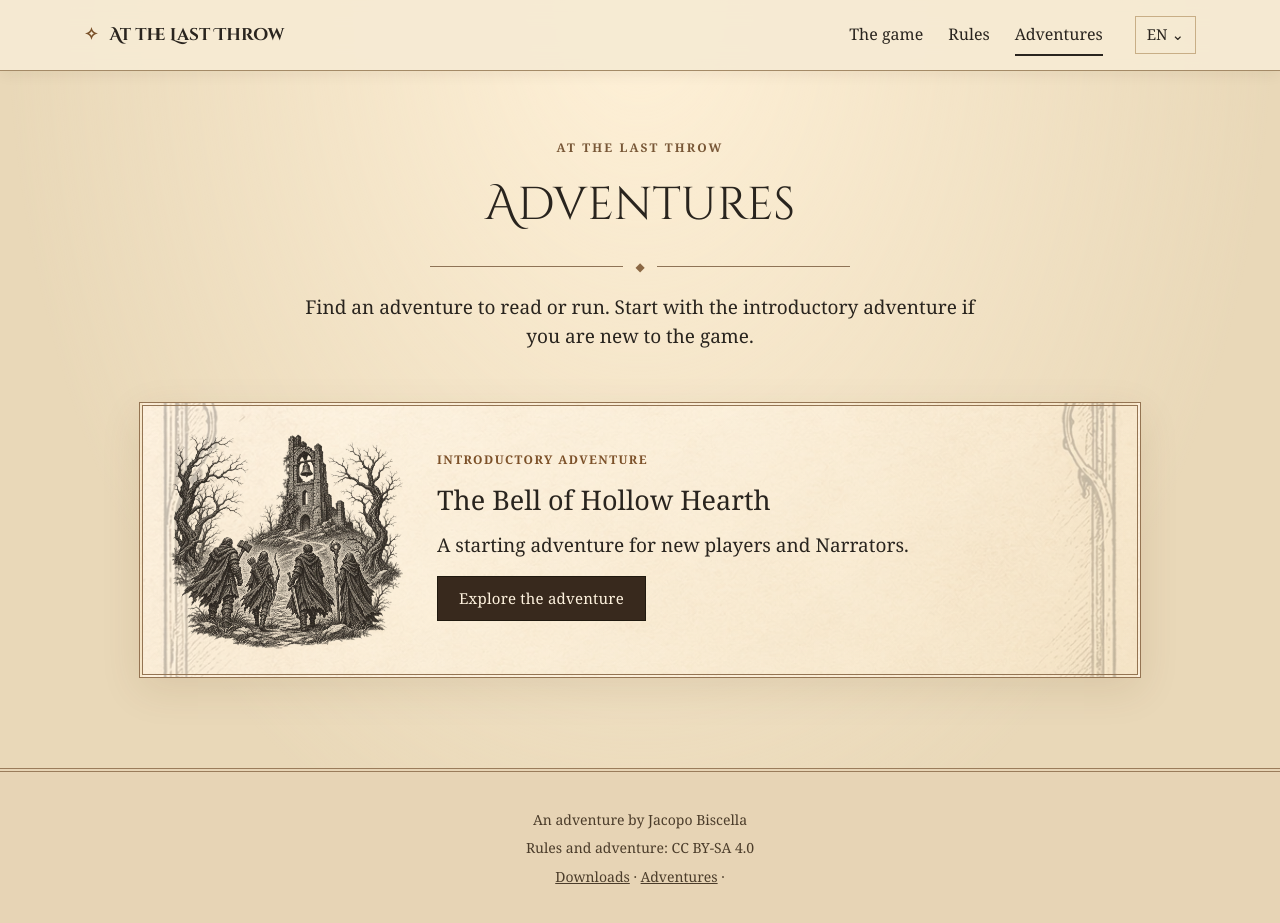
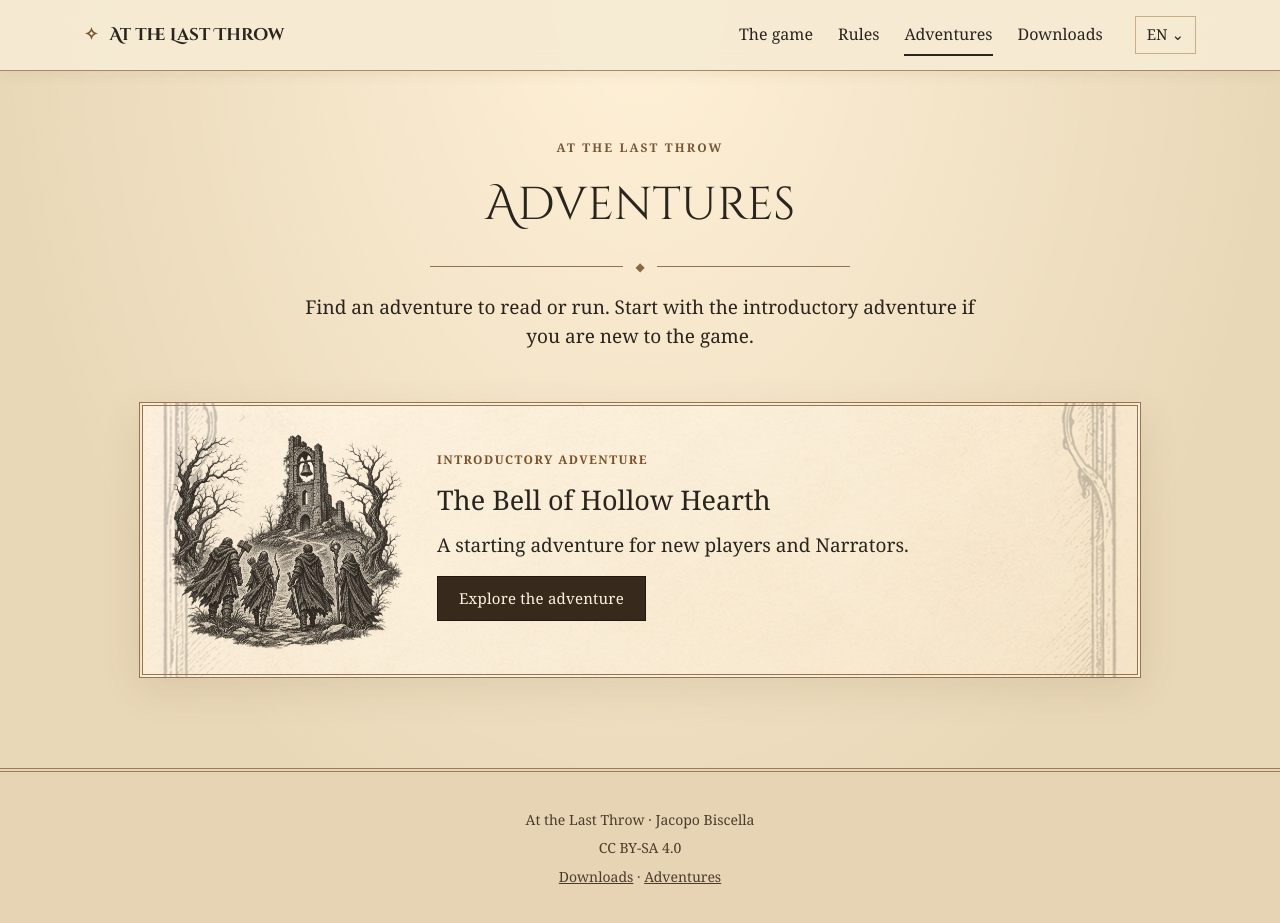
Before and after one commit to jbiscella/at-the-last-throw, a Jekyll site: the page built from docs/en/adventures/index.html, in a window 1280 px wide and 925 px high. Built offline with Jekyll 4.4.1, drawn with Linux system fonts in a browser that asks for light colours; some web fonts are replaced.

Commit message:
Fix adventure navigation accessibility, catalog attribution and review nits

```diff
--- a/docs/_layouts/catalog.html
+++ b/docs/_layouts/catalog.html
@@ -11,7 +11,7 @@
 <a href="{{ '/' | relative_url }}{{ page.lang }}/index.html">{{ c.home }}</a>
 <a href="{{ '/' | relative_url }}{{ page.lang }}/read/01.html">{{ c.rules }}</a>
 <a href="{{ '/' | relative_url }}{{ page.lang }}/adventures/index.html" {% if page.kind == 'adventures' %}aria-current="page"{% endif %}>{{ c.adventures }}</a>
-</nav>
+<a href="{{ '/' | relative_url }}{{ page.lang }}/downloads.html">{{ c.materials }}</a></nav>
 {% assign languages = 'en,it,fr,uk,de,es' | split: ',' %}{% assign language_names = 'English,Italiano,Français,Українська,Deutsch,Español' | split: ',' %}
 <details class="lang-nav"><summary aria-label="{{ ui.languages }}">{{ page.lang | upcase }} <span aria-hidden="true">⌄</span></summary><div>
 {% for lang in languages %}<a lang="{{ lang }}" hreflang="{{ lang }}" {% if lang == page.lang %}class="current"{% endif %} href="{{ '/' | relative_url }}{{ lang }}/{{ page.kind }}/index.html">{{ language_names[forloop.index0] }}</a>{% endfor %}
@@ -21,7 +21,7 @@
 <a href="{{ '/' | relative_url }}{{ page.lang }}/read/01.html">{{ c.rules }}</a>
 <a href="{{ '/' | relative_url }}{{ page.lang }}/adventures/index.html" {% if page.kind == 'adventures' %}aria-current="page"{% endif %}>{{ c.adventures }}</a>
 
-</div></details></div></header>
+<a href="{{ '/' | relative_url }}{{ page.lang }}/downloads.html">{{ c.materials }}</a></div></details></div></header>
 <main id="main" class="content-page hh-catalog">
 <div class="page-heading"><p class="overline">{{ ui.game }}</p><h1>{{ page.title }}</h1><div class="engraved-rule"><span>◆</span></div>
 {% if page.kind == 'adventures' %}<p>{{ c.catalog_lead }}</p>{% endif %}</div>
@@ -32,9 +32,9 @@
 <div class="hh-catalog-copy">
 {% if item.category == 'introductory' %}<p class="hh-category">{{ ui.intro_label }}</p>{% endif %}
 <h2><a href="{{ item.landing | relative_url }}">{{ item.title }}</a></h2>
-{% if item.category == 'introductory' %}<p>{{ c.intro_short }}</p>{% endif %}
+{% if item.summary %}<p>{{ item.summary }}</p>{% endif %}
 <p class="hh-catalog-actions"><a class="ink-button" href="{{ item.landing | relative_url }}">{{ c.explore }}</a>
 {% assign pdf = site.static_files | where: 'path', item.pdf_path | first %}
 {% if pdf %}<a class="subtle-link" href="{{ item.pdf_path | relative_url }}" download>{{ ui.download_pdf }}</a>{% endif %}</p></div></article>{% endfor %}</div>
-</main><footer class="site-footer"><div class="footer-frame"><p>{{ ui.author }}</p><p>{{ ui.copyright }}</p><p><a href="{{ '/' | relative_url }}{{ page.lang }}/downloads.html">{{ c.materials }}</a> · <a href="{{ '/' | relative_url }}{{ page.lang }}/adventures/index.html">{{ c.adventures }}</a> · </p></div></footer>
+</main><footer class="site-footer"><div class="footer-frame"><p>{{ ui.game }} · Jacopo Biscella</p><p>CC BY-SA 4.0</p><p><a href="{{ '/' | relative_url }}{{ page.lang }}/downloads.html">{{ c.materials }}</a> · <a href="{{ '/' | relative_url }}{{ page.lang }}/adventures/index.html">{{ c.adventures }}</a></p></div></footer>
 </body></html>
--- a/docs/_layouts/hollow_hearth.html
+++ b/docs/_layouts/hollow_hearth.html
@@ -9,9 +9,9 @@
 </head><body class="lang-{{ page.lang }} hh-body"><a class="skip" href="#main">{{ ui.skip }}</a>
 <header class="site-header"><div class="header-inner">
 <a class="wordmark" href="{{ '/' | relative_url }}{{ page.lang }}/index.html"><span class="lozenge">✧</span> {{ ui.game }}</a>
-<nav class="desktop-nav" aria-label="{{ ui.nav }}"><a href="{{ '/' | relative_url }}{{ page.lang }}/index.html">{{ ui.catalog.home }}</a><a href="{{ '/' | relative_url }}{{ page.lang }}/read/01.html">{{ ui.catalog.rules }}</a><a aria-current="page" href="{{ '/' | relative_url }}{{ page.lang }}/adventures/index.html">{{ ui.catalog.adventures }}</a></nav>
+<nav class="desktop-nav" aria-label="{{ ui.nav }}"><a href="{{ '/' | relative_url }}{{ page.lang }}/index.html">{{ ui.catalog.home }}</a><a href="{{ '/' | relative_url }}{{ page.lang }}/read/01.html">{{ ui.catalog.rules }}</a><a aria-current="location" href="{{ '/' | relative_url }}{{ page.lang }}/adventures/index.html">{{ ui.catalog.adventures }}</a><a href="{{ '/' | relative_url }}{{ page.lang }}/downloads.html">{{ ui.catalog.materials }}</a></nav>
 <details class="lang-nav"><summary aria-label="{{ ui.languages }}">{{ page.lang | upcase }} <span aria-hidden="true">⌄</span></summary><div>{% for lang in languages %}<a lang="{{ lang }}" hreflang="{{ lang }}" {% if lang == page.lang %}class="current"{% endif %} href="{{ '/' | relative_url }}{{ lang }}/adventure/{% if page.section %}read/{{ page.section }}.html{% else %}index.html{% endif %}">{{ language_names[forloop.index0] }}</a>{% endfor %}</div></details>
-<details class="mobile-nav"><summary>{{ ui.nav }}</summary><div><a href="{{ '/' | relative_url }}{{ page.lang }}/index.html">{{ ui.catalog.home }}</a><a href="{{ '/' | relative_url }}{{ page.lang }}/read/01.html">{{ ui.catalog.rules }}</a><a href="{{ '/' | relative_url }}{{ page.lang }}/adventures/index.html">{{ ui.catalog.adventures }}</a></div></details>
+<details class="mobile-nav"><summary>{{ ui.nav }}</summary><div><a href="{{ '/' | relative_url }}{{ page.lang }}/index.html">{{ ui.catalog.home }}</a><a href="{{ '/' | relative_url }}{{ page.lang }}/read/01.html">{{ ui.catalog.rules }}</a><a href="{{ '/' | relative_url }}{{ page.lang }}/adventures/index.html">{{ ui.catalog.adventures }}</a><a href="{{ '/' | relative_url }}{{ page.lang }}/downloads.html">{{ ui.catalog.materials }}</a></div></details>
 </div></header>
 <main id="main" class="reader-layout hh-reader">
 <aside class="sidebar"><p class="sidebar-title">{{ ui.contents }}</p><ol>{% assign keys = '01,02,03,04,05' | split: ',' %}{% for key in keys %}{% assign i = forloop.index0 %}<li><a href="{{ '/' | relative_url }}{{ page.lang }}/adventure/read/{{ key }}.html" {% if page.section == key %}aria-current="page"{% endif %}><span>{{ forloop.index }}.</span>{% case key %}{% when '01' %}{{ ui.prepare }}{% when '02' %}{{ ui.village }}{% when '03' %}{{ ui.wood }}{% when '04' %}{{ ui.tower }}{% when '05' %}{{ ui.reference }}{% endcase %}</a></li>{% endfor %}</ol>
--- a/scripts/check-jekyll-site.py
+++ b/scripts/check-jekyll-site.py
@@ -66,7 +66,7 @@ def main():
         print(f"BROKEN: {page} -> {url}")
     if missing or broken:
         raise SystemExit(1)
-    print(f"PASS: Jekyll site builds with all {len(LANGUAGES)} languages, {CHAPTERS_PER_LANGUAGE} rule chapters and {ADVENTURE_SECTIONS} adventure sections each, and valid local links, adventure catalogs.")
+    print(f"PASS: Jekyll site builds with all {len(LANGUAGES)} languages, {CHAPTERS_PER_LANGUAGE} rule chapters and {ADVENTURE_SECTIONS} adventure sections each, with an adventure catalog per language and valid local links.")
 
 if __name__ == "__main__":
     main()
```
